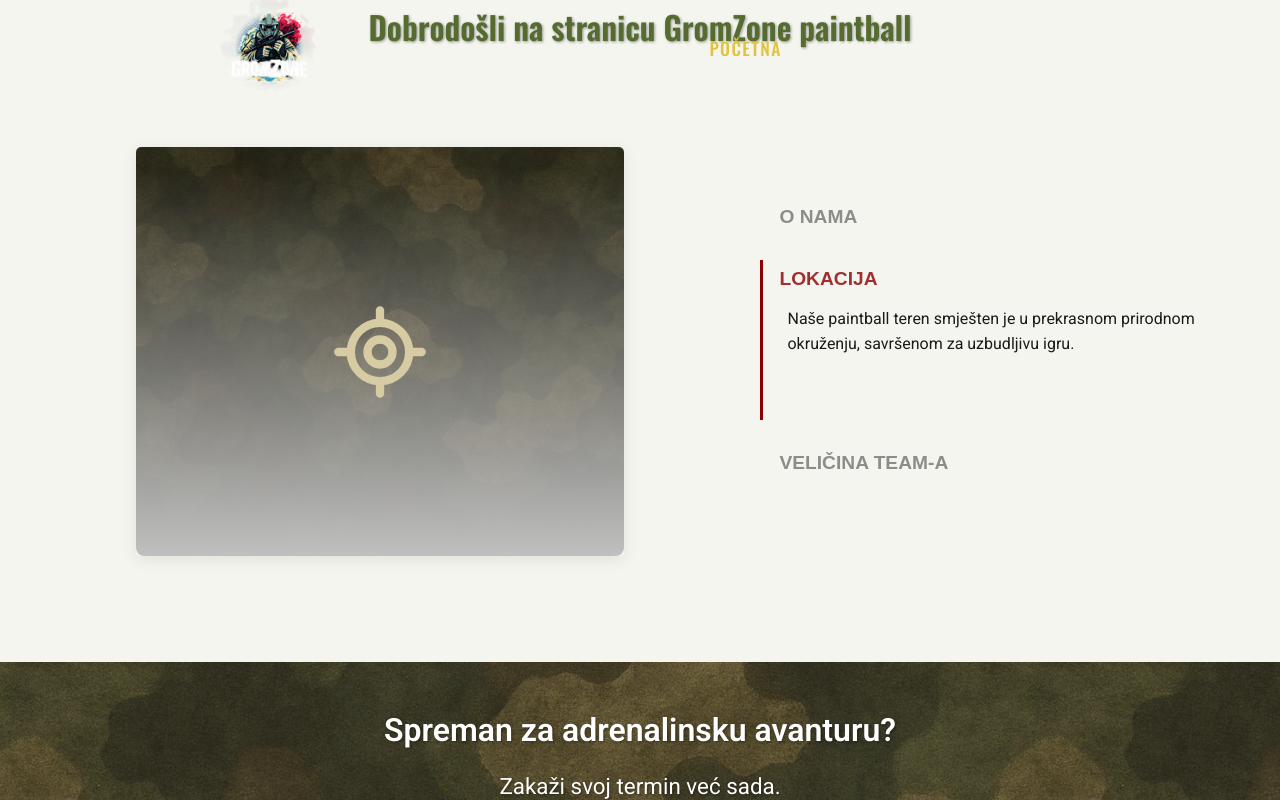
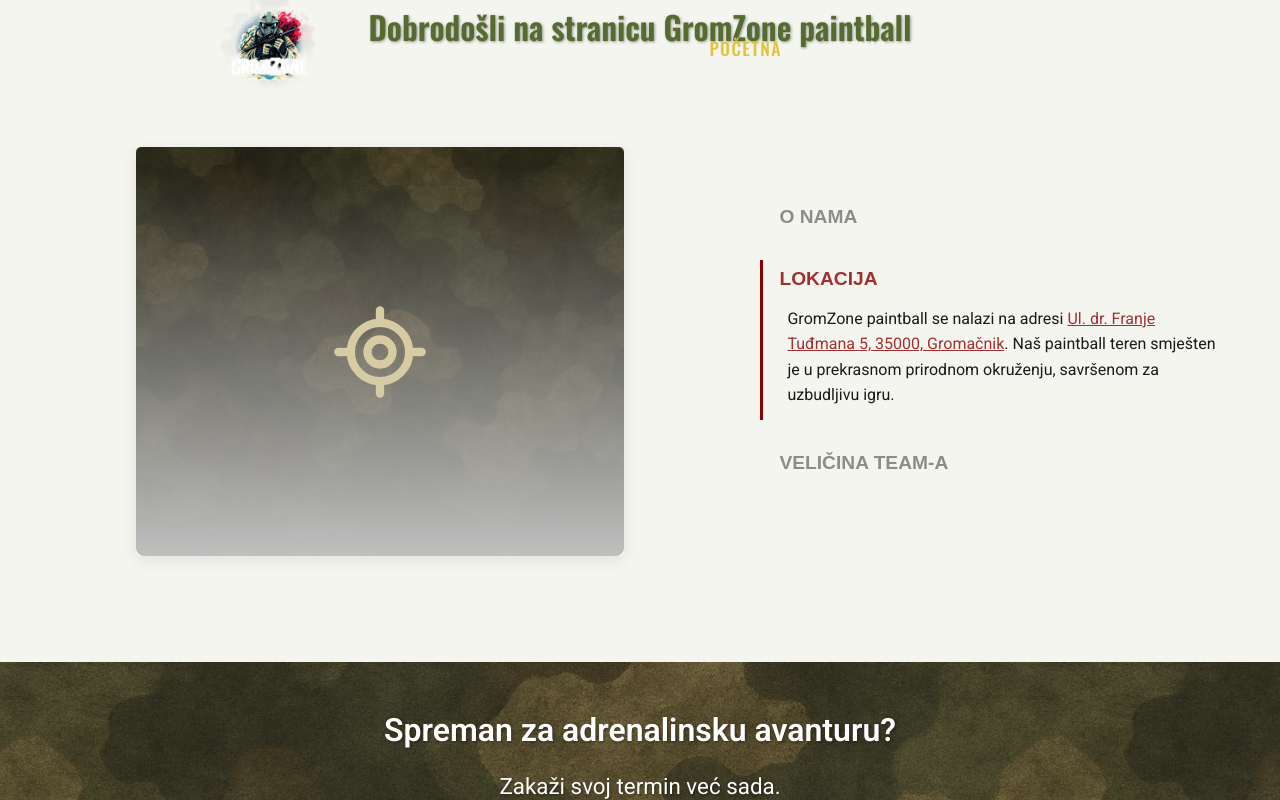
Before and after one commit to kristijan00/paintball, a Next.js app: page / in a window 1280 px wide. Both pictures are taken after a click on the button "LOKACIJA". Shown: the part 938-1738 px from the top of the page. Built offline with nearby package versions, Linux system fonts and the light colour scheme.

Commit message:
Added a link to the header icon, and added an address to the location section

```diff
--- a/src/components/layout/header/header.tsx
+++ b/src/components/layout/header/header.tsx
@@ -29,7 +29,9 @@
   return (
     <header className={`${styles.header} ${scrolled ? styles.scrolled : ''}`}>
       <div className={styles.logoContainer}>
-        <Image src={Logo} className={styles.logo} alt="Paintball logo" />
+        <Link href="/">
+          <Image src={Logo} className={styles.logo} alt="Paintball logo" />
+        </Link>
       </div>
       <div className={styles.headerRight}>
         <button
--- a/src/components/sections/about/about.module.scss
+++ b/src/components/sections/about/about.module.scss
@@ -103,6 +103,17 @@
             --fade-in-translate: 10px;
             padding            : 0.5rem 1.5rem;
             animation          : fadeIn 0.3s;
+
+            .mapLink {
+              color          : var(--color-cta);
+              text-decoration: underline;
+              opacity        : 0.8;
+              transition     : opacity 0.3s;
+
+              &:hover {
+                opacity: 1;
+              }
+            }
           }
         }
 
@@ -161,6 +172,16 @@
               opacity: 1;
             }
           }
+
+          .accordionContent {
+            .mapLink {
+              opacity        : 1;
+
+              &:hover {
+                opacity: 1;
+              }
+            }
+          }
         }
       }
     }
--- a/src/components/sections/about/about.tsx
+++ b/src/components/sections/about/about.tsx
@@ -15,8 +15,18 @@
   },
   {
     title: 'LOKACIJA',
-    content: 'Naše paintball teren smješten je u prekrasnom prirodnom okruženju, savršenom za uzbudljivu igru.',
-    icon: <LocateFixed size={100} color="var(--color-neutral)" className={styles.logo} />,
+    content: (
+      <>
+        GromZone paintball se nalazi na adresi{' '}
+        <a
+          href="#location"
+          className={styles.mapLink}
+        >
+          Ul. dr. Franje Tuđmana 5, 35000, Gromačnik
+        </a>
+        . Naš paintball teren smješten je u prekrasnom prirodnom okruženju, savršenom za uzbudljivu igru.
+      </>
+    ), icon: <LocateFixed size={100} color="var(--color-neutral)" className={styles.logo} />,
 
   },
   {
--- a/src/components/sections/location/location.tsx
+++ b/src/components/sections/location/location.tsx
@@ -2,7 +2,7 @@
 
 const Location = () => {
   return (
-    <section className={styles.locationContainer}>
+    <section className={styles.locationContainer} id="location">
       <iframe title="location" src="https://www.google.com/maps?q=45.176676,17.957358&z=16&output=embed" allowFullScreen loading="lazy" referrerPolicy="no-referrer-when-downgrade"></iframe>
     </section>
   );
```
